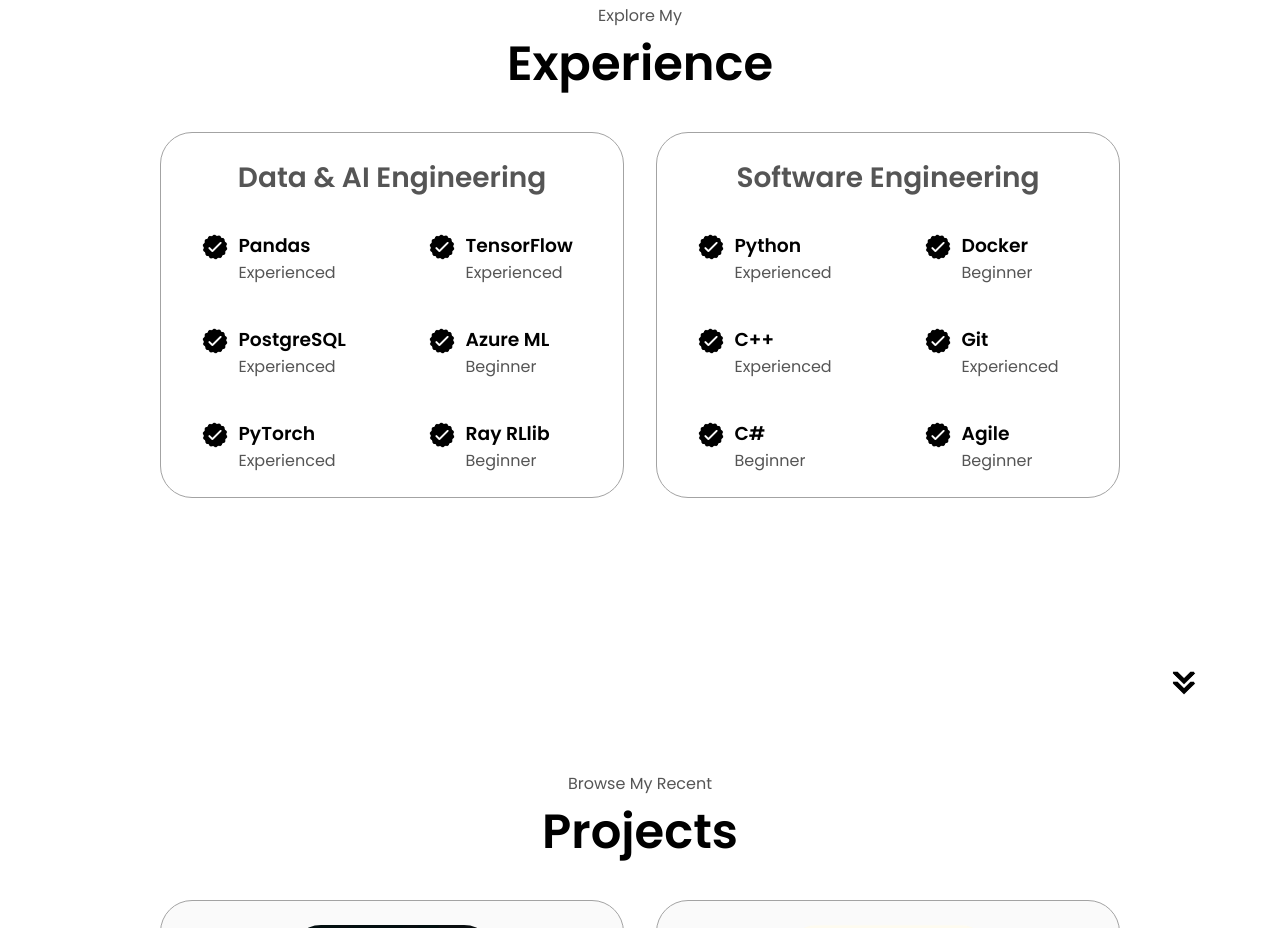
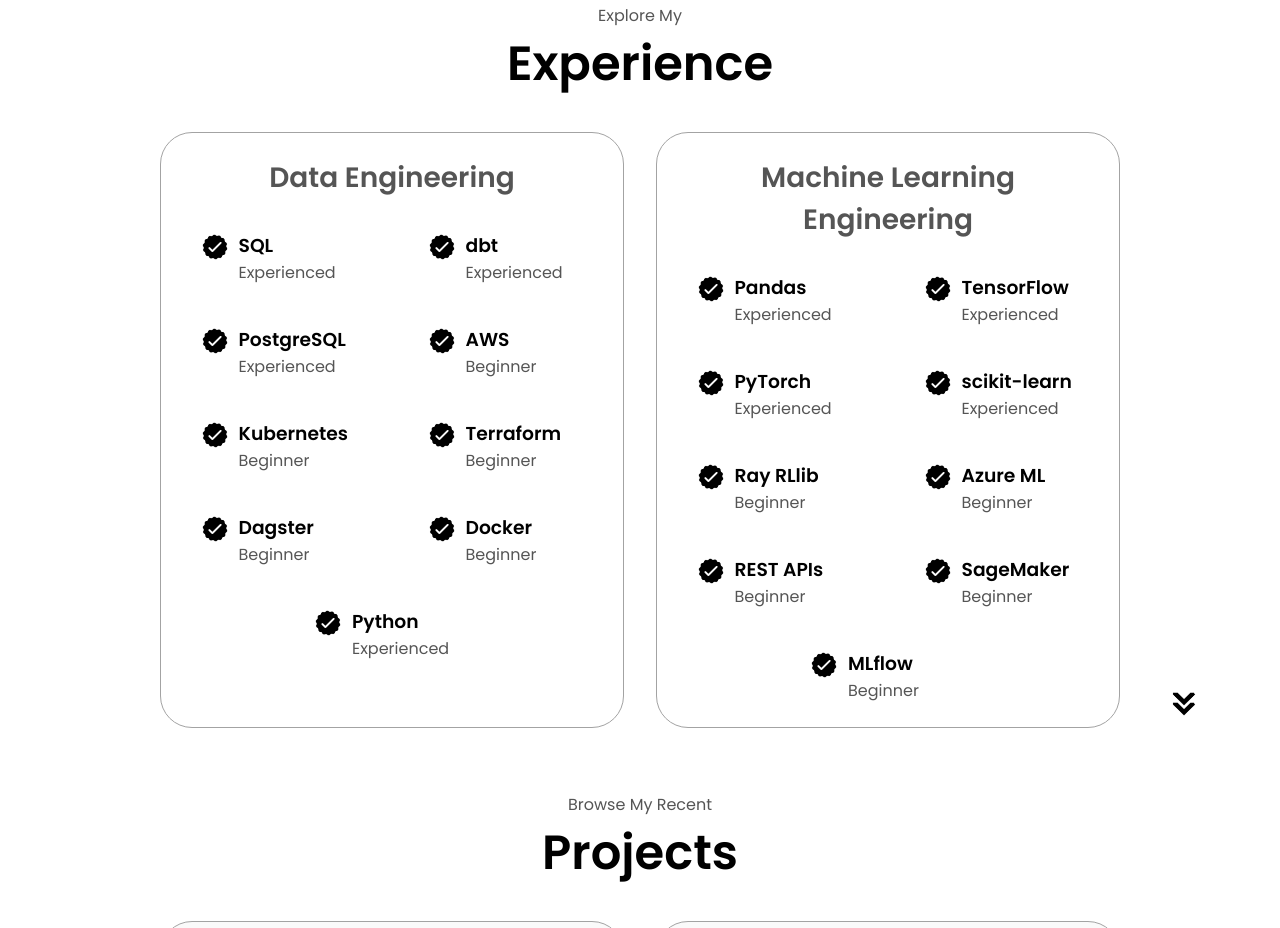
Before and after one commit to fcortevargas/Portfolio, a plain HTML site: page index.html in a window 1280 px wide. Shown: the part 1693-2621 px from the top of the page. Drawn offline with Linux system fonts and the light colour scheme.

Commit message:
🚀 Update contents.

```diff
--- a/index.html
+++ b/index.html
@@ -43,7 +43,7 @@
       <div class="section__text">
         <p class="section__text__p1">Hello, I'm</p>
         <h1 class="title">Fernando</h1>
-        <p class="section__text__p2">Aspiring Data Engineer</p>
+        <p class="section__text__p2">Aspiring Machine Learning Engineer</p>
         <div class="btn-container">
           <button
             class="btn btn-color-2"
@@ -91,7 +91,7 @@
                 class="icon"
               />
               <h3>Experience</h3>
-              <p>Machine Learning Intern at Viroteq<br />Hobbyist Software Developer</p>
+              <p>Analytics Engineer at TicketSwap<br />Machine Learning Intern at Viroteq</p>
             </div>
             <div class="details-container">
               <img
@@ -100,12 +100,15 @@
                 class="icon"
               />
               <h3>Education</h3>
-              <p>B.Sc. Aerospace Engineering<br />M.Sc. Cognitive Robotics</p>
+              <p>M.Sc. Cognitive Robotics<br />B.Sc. Aerospace Engineering</p>
             </div>
           </div>
           <div class="text-container">
             <p>
-                I'm a dedicated, driven, and meticulous M.Sc. Cognitive Robotics student, fueled by a genuine passion for data and software. Through my studies and personal projects, I've developed strong programming and design skills, laying the basis for my career ambition as a data engineer. My aim is to continuously learn and grow while making meaningful contributions at the intersection of people and technology.
+                I'm a dedicated and driven Analytics Engineer at TicketSwap, where I design and implement production-level data pipelines using tools like dbt, Kubernetes, and AWS. My work combines data engineering and data analysis to support data-driven decision-making and improve business outcomes.
+            </p>
+            <p>
+                While I enjoy the work I do, I’m eager to transition into a Machine Learning Engineer role. To this end, I’m actively working on independent projects to apply my knowledge and skills in machine learning, which I will showcase in this portfolio. I thrive in fast-paced environments and am motivated by the opportunity to tackle complex, large-scale challenges.
             </p>
             <p></p>
             <p>
@@ -127,7 +130,111 @@
       <div class="experience-details-container">
         <div class="about-containers">
           <div class="details-container">
-            <h2 class="experience-sub-title">Data & AI Engineering</h2>
+            <h2 class="experience-sub-title">Data Engineering</h2>
+            <div class="article-container">
+              <article>
+                <img
+                  src="./assets/checkmark.png"
+                  alt="Experience icon"
+                  class="icon"
+                />
+                <div>
+                  <h3>SQL</h3>
+                  <p>Experienced</p>
+                </div>
+              </article>
+              <article>
+                <img
+                  src="./assets/checkmark.png"
+                  alt="Experience icon"
+                  class="icon"
+                />
+                <div>
+                  <h3>dbt</h3>
+                  <p>Experienced</p>
+                </div>
+              </article>
+              <article>
+                <img
+                  src="./assets/checkmark.png"
+                  alt="Experience icon"
+                  class="icon"
+                />
+                <div>
+                  <h3>PostgreSQL</h3>
+                  <p>Experienced</p>
+                </div>
+              </article>
+              <article>
+                <img
+                  src="./assets/checkmark.png"
+                  alt="Experience icon"
+                  class="icon"
+                />
+                <div>
+                  <h3>AWS</h3>
+                  <p>Beginner</p>
+                </div>
+              </article>
+              <article>
+                <img
+                  src="./assets/checkmark.png"
+                  alt="Experience icon"
+                  class="icon"
+                />
+                <div>
+                  <h3>Kubernetes</h3>
+                  <p>Beginner</p>
+                </div>
+              </article>
+              <article>
+                <img
+                  src="./assets/checkmark.png"
+                  alt="Experience icon"
+                  class="icon"
+                />
+                <div>
+                  <h3>Terraform</h3>
+                  <p>Beginner</p>
+                </div>
+              </article>
+              <article>
+                <img
+                  src="./assets/checkmark.png"
+                  alt="Experience icon"
+                  class="icon"
+                />
+                <div>
+                  <h3>Dagster</h3>
+                  <p>Beginner</p>
+                </div>
+              </article>
+              <article>
+                <img
+                  src="./assets/checkmark.png"
+                  alt="Experience icon"
+                  class="icon"
+                />
+                <div>
+                  <h3>Docker</h3>
+                  <p>Beginner</p>
+                </div>
+              </article>
+              <article>
+                <img
+                  src="./assets/checkmark.png"
+                  alt="Experience icon"
+                  class="icon"
+                />
+                <div>
+                  <h3>Python</h3>
+                  <p>Experienced</p>
+                </div>
+              </article>
+            </div>
+          </div>
+          <div class="details-container">
+            <h2 class="experience-sub-title">Machine Learning Engineering</h2>
             <div class="article-container">
               <article>
                 <img
@@ -158,8 +265,30 @@
                   class="icon"
                 />
                 <div>
-                  <h3>PostgreSQL</h3>
+                  <h3>PyTorch</h3>
                   <p>Experienced</p>
+                </div>
+              </article>
+              <article>
+                <img
+                  src="./assets/checkmark.png"
+                  alt="Experience icon"
+                  class="icon"
+                />
+                <div>
+                  <h3>scikit-learn</h3>
+                  <p>Experienced</p>
+                </div>
+              </article>
+              <article>
+                <img
+                  src="./assets/checkmark.png"
+                  alt="Experience icon"
+                  class="icon"
+                />
+                <div>
+                  <h3>Ray RLlib</h3>
+                  <p>Beginner</p>
                 </div>
               </article>
               <article>
@@ -180,46 +309,7 @@
                   class="icon"
                 />
                 <div>
-                  <h3>PyTorch</h3>
-                  <p>Experienced</p>
-                </div>
-              </article>
-              <article>
-                <img
-                  src="./assets/checkmark.png"
-                  alt="Experience icon"
-                  class="icon"
-                />
-                <div>
-                  <h3>Ray RLlib</h3>
-                  <p>Beginner</p>
-                </div>
-              </article>
-
-            </div>
-          </div>
-          <div class="details-container">
-            <h2 class="experience-sub-title">Software Engineering</h2>
-            <div class="article-container">
-              <article>
-                <img
-                  src="./assets/checkmark.png"
-                  alt="Experience icon"
-                  class="icon"
-                />
-                <div>
-                  <h3>Python</h3>
-                  <p>Experienced</p>
-                </div>
-              </article>
-              <article>
-                <img
-                  src="./assets/checkmark.png"
-                  alt="Experience icon"
-                  class="icon"
-                />
-                <div>
-                  <h3>Docker</h3>
+                  <h3>REST APIs</h3>
                   <p>Beginner</p>
                 </div>
               </article>
@@ -230,29 +320,7 @@
                   class="icon"
                 />
                 <div>
-                  <h3>C++</h3>
-                  <p>Experienced</p>
-                </div>
-              </article>
-              <article>
-                <img
-                  src="./assets/checkmark.png"
-                  alt="Experience icon"
-                  class="icon"
-                />
-                <div>
-                  <h3>Git</h3>
-                  <p>Experienced</p>
-                </div>
-              </article>
-              <article>
-                <img
-                  src="./assets/checkmark.png"
-                  alt="Experience icon"
-                  class="icon"
-                />
-                <div>
-                  <h3>C#</h3>
+                  <h3>SageMaker</h3>
                   <p>Beginner</p>
                 </div>
               </article>
@@ -263,7 +331,7 @@
                   class="icon"
                 />
                 <div>
-                  <h3>Agile</h3>
+                  <h3>MLflow</h3>
                   <p>Beginner</p>
                 </div>
               </article>
```
